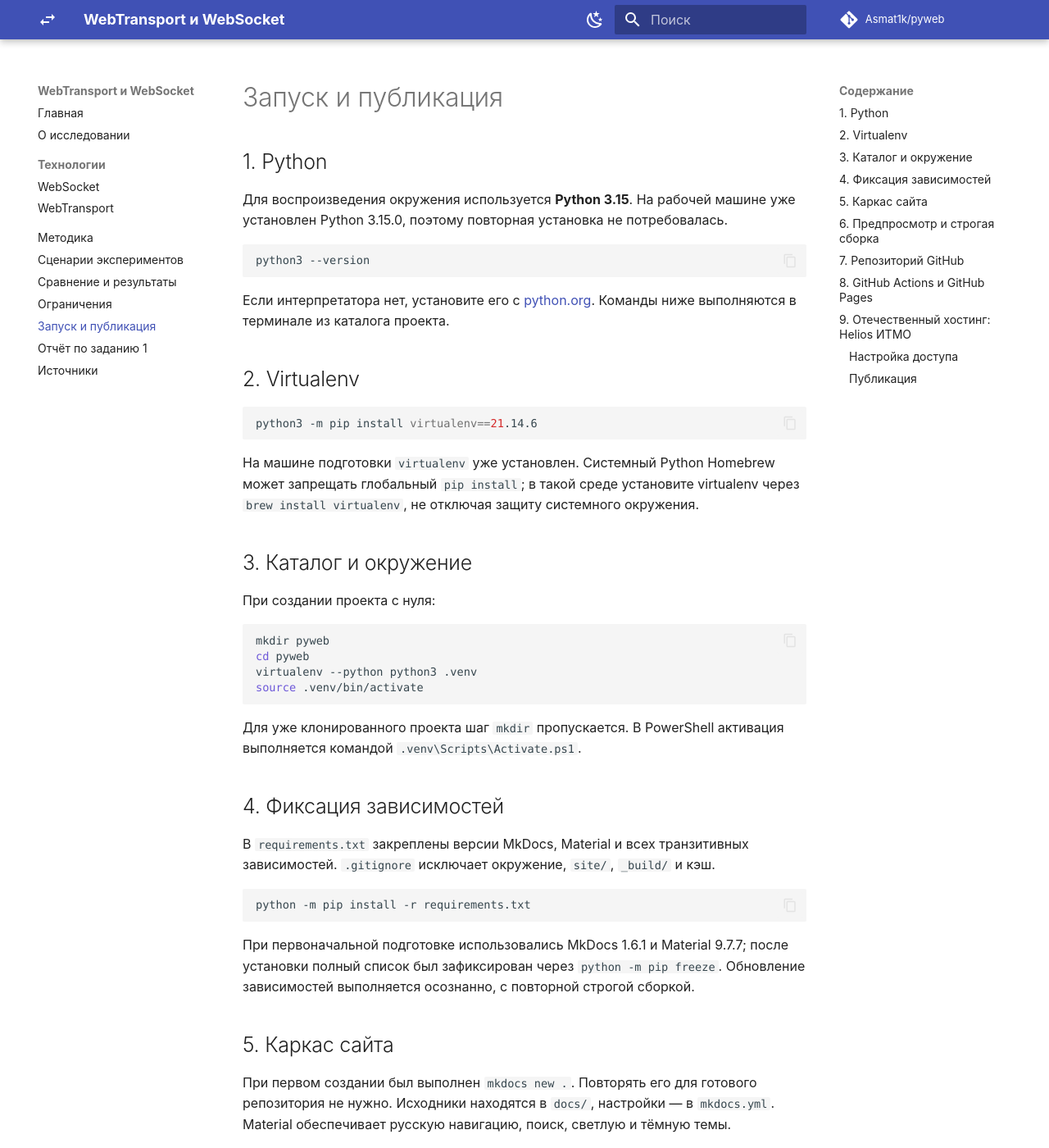
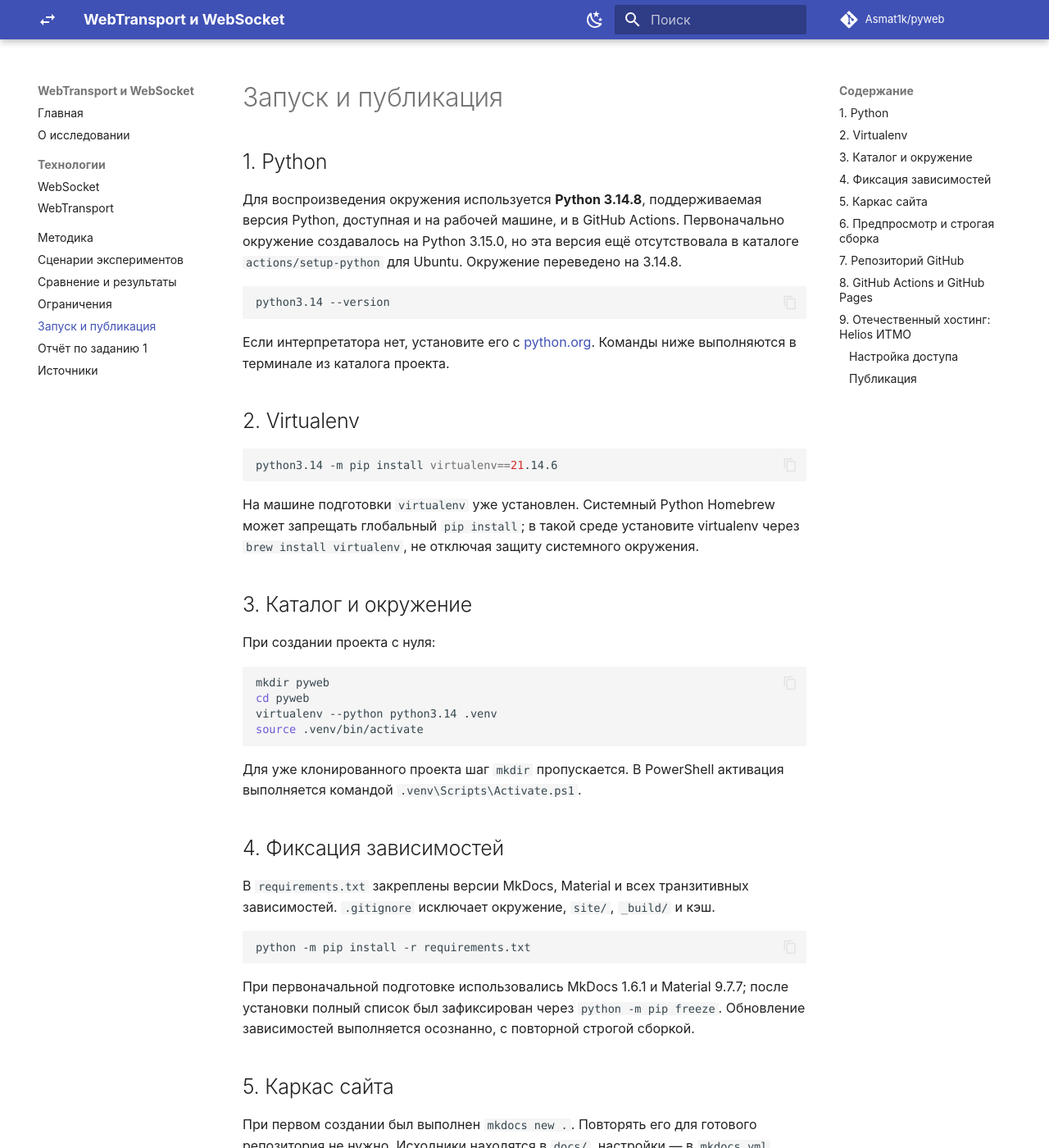
Before and after one commit to Asmat1k/pyweb, an MkDocs documentation site: the page built from docs/running.md, in a window 1280 px wide and 1400 px high. Shown: the whole window at 82% size. Built offline with MkDocs 1.6.1 and Material for MkDocs 9.7.7, drawn with Linux system fonts in a browser that asks for light colours; comment, search, counter and statistics services are not loaded.

Commit message:
Use Python 3.14.8 available on GitHub runners

````diff
--- a/docs/running.md
+++ b/docs/running.md
@@ -2,11 +2,13 @@
 
 ## 1. Python
 
-Для воспроизведения окружения используется **Python 3.15**. На рабочей машине
-уже установлен Python 3.15.0, поэтому повторная установка не потребовалась.
+Для воспроизведения окружения используется **Python 3.14.8**, поддерживаемая версия
+Python, доступная и на рабочей машине, и в GitHub Actions. Первоначально окружение
+создавалось на Python 3.15.0, но эта версия ещё отсутствовала в каталоге
+`actions/setup-python` для Ubuntu. Окружение переведено на 3.14.8.
 
 ```bash
-python3 --version
+python3.14 --version
 ```
 
 Если интерпретатора нет, установите его с [python.org](https://www.python.org/downloads/).
@@ -15,7 +17,7 @@ python3 --version
 ## 2. Virtualenv
 
 ```bash
-python3 -m pip install virtualenv==21.14.6
+python3.14 -m pip install virtualenv==21.14.6
 ```
 
 На машине подготовки `virtualenv` уже установлен. Системный Python Homebrew
@@ -29,7 +31,7 @@ python3 -m pip install virtualenv==21.14.6
 ```bash
 mkdir pyweb
 cd pyweb
-virtualenv --python python3 .venv
+virtualenv --python python3.14 .venv
 source .venv/bin/activate
 ```
 
````
Also changed, not shown: README.md (+3 -3 lines), docs/report.md (+7 -2 lines), 2 other files.
